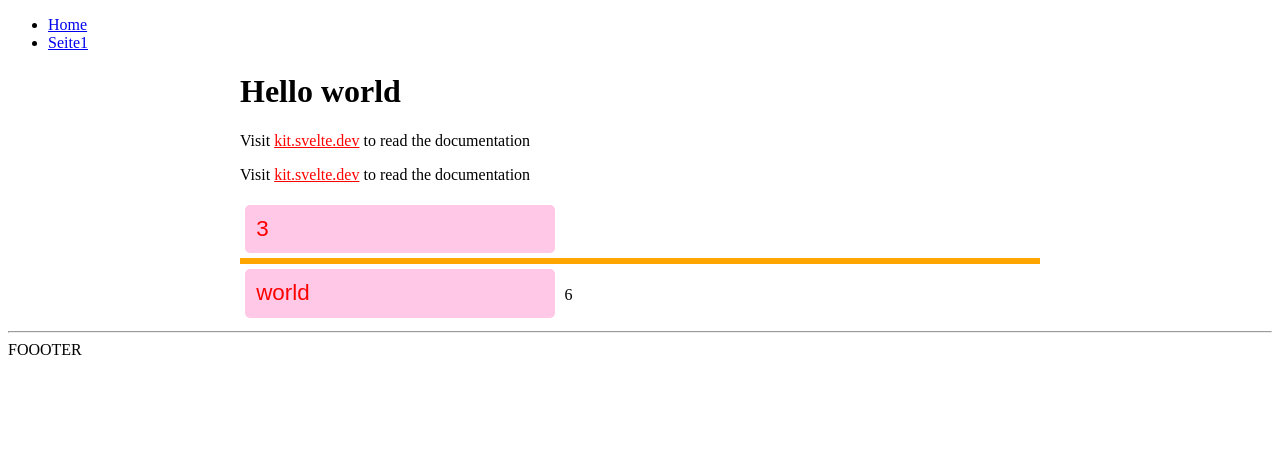
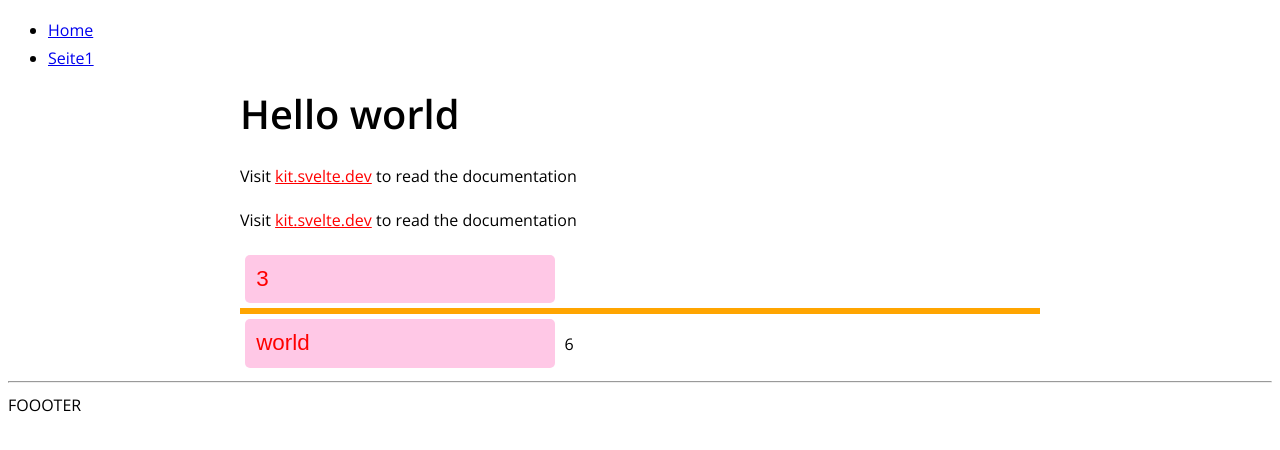
Before and after one commit to Amerlander/test-webseite, a SvelteKit app: page / in a window 1280 px wide. Shown: the top 450 px of the page. Built offline with nearby package versions, Linux system fonts and the light colour scheme.

Commit message:
add fonts.css and some basic styles

```diff
--- /dev/null
+++ b/src/fonts.css
@@ -0,0 +1,35 @@
+@import url('https://fonts.googleapis.com/css?family=Open+Sans:400,600');
+
+html {font-size: 100%;} /*16px*/
+
+body {
+  background: white;
+  font-family: 'Open Sans', sans-serif;
+  font-weight: 400;
+  line-height: 1.75;
+  color: #000000;
+}
+
+p {margin-bottom: 1rem;}
+
+h1, h2, h3, h4, h5 {
+  margin: 3rem 0 1.38rem;
+  font-family: 'Open Sans', sans-serif;
+  font-weight: 600;
+  line-height: 1.3;
+}
+
+h1 {
+  margin-top: 0;
+  font-size: 2.488rem;
+}
+
+h2 {font-size: 2.074rem;}
+
+h3 {font-size: 1.728rem;}
+
+h4 {font-size: 1.44rem;}
+
+h5 {font-size: 1.2rem;}
+
+small, .text_small {font-size: 0.833rem;}
--- a/src/global.css
+++ b/src/global.css
@@ -7,11 +7,3 @@ main {
     width: 80vw;
     margin: auto;
 }
-
-h1,h2,h3,h4,h5,h6 {
-
-}
-
-p {
-
-}
--- a/src/routes/+layout.svelte
+++ b/src/routes/+layout.svelte
@@ -2,6 +2,7 @@
     import Header from "$lib/Header.svelte"
     import Footer from "$lib/Footer.svelte"
     import '../global.css'
+    import '../fonts.css'
 </script>
 
 <Header />
```
